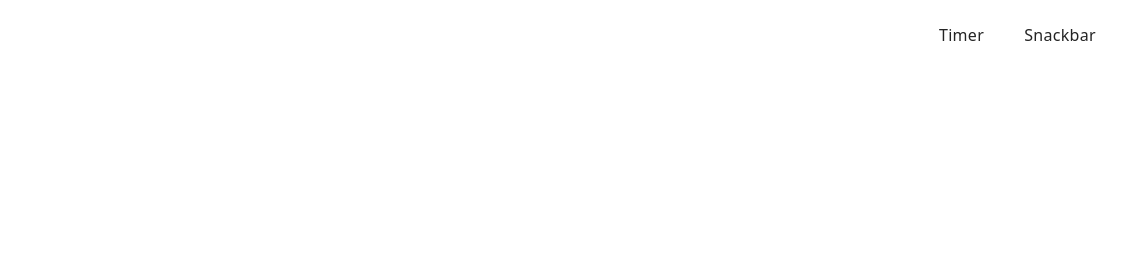
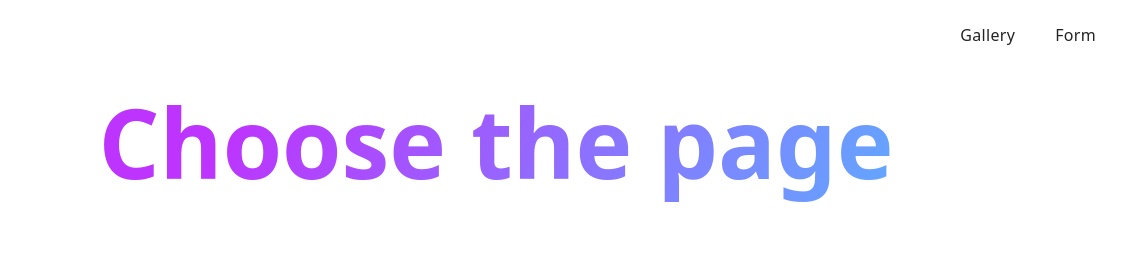
Before and after one commit to Ponomaleks/goit-advancedjs-hw-02, a plain HTML site: page index.html in a window 1280 px wide. Shown: the top 280 px of the page, 144-1280 px from the left. Drawn offline with Linux system fonts and the light colour scheme.

Commit message:
Deploying to gh-pages from @ Ponomaleks/goit-advancedjs-hw-02@1e51d9bd7f1e482e1df159c861b99b41ed4ebbfe 🚀

```diff
--- a/index.html
+++ b/index.html
@@ -20,14 +20,10 @@
           <ul class="nav-list">
             <ul class="nav-list">
               <li class="nav-item">
-            <a class="nav-link {=$highlight-act}" href="./1-timer.html"
-              >Timer</a
-            >
+                <a class="nav-link" href="./1-timer.html">Gallery</a>
               </li>
               <li class="nav-item">
-            <a class="nav-link {=$highlight-curr}" href="./2-snackbar.html"
-              >Snackbar</a
-            >
+                <a class="nav-link" href="./2-snackbar.html">Form</a>
               </li>
             </ul>
           </ul>
@@ -35,8 +31,11 @@
       </div>
     </header>
 
-
-    <main></main>
+    <main>
+      <h1 class="main-title">
+        <span class="main-title-gradient">Choose the page</span>
+      </h1>
+    </main>
 
     <footer class="footer">
   <div class="container">
```
Lines whose indentation alone changed are shown as unchanged.
